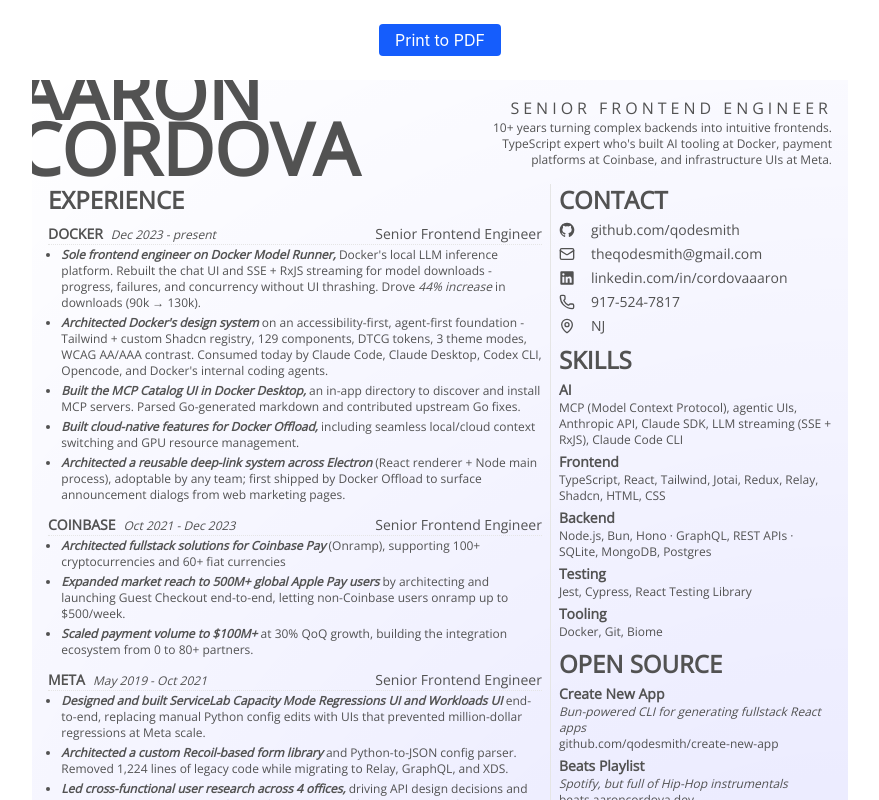
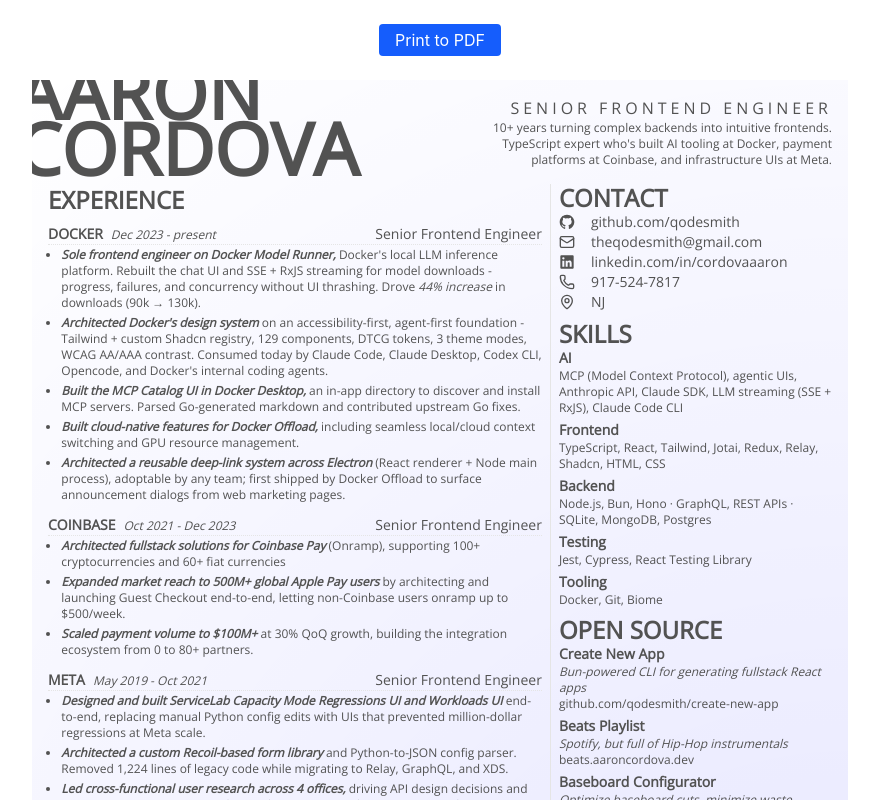
Before and after one commit to qodesmith/resume, a React (Vite) app: page / in a window 1280 px wide. Shown: the top 800 px of the page, without its empty margins (200-1079 px from the left). Built offline with nearby package versions, Linux system fonts and the light colour scheme.

Commit message:
Save space in the Contact section

```diff
--- a/src/components/custom/ContactSection.tsx
+++ b/src/components/custom/ContactSection.tsx
@@ -8,7 +8,7 @@
 
 export function ContactSection() {
   return (
-    <MetadataSection title="Contact">
+    <MetadataSection title="Contact" tight>
       <ContactRow
         icon={
           <div className="h-4 w-4">
--- a/src/components/custom/MetadataSection.tsx
+++ b/src/components/custom/MetadataSection.tsx
@@ -3,14 +3,16 @@
 export function MetadataSection({
   title,
   children,
+  tight,
 }: {
   title: string
   children: ReactNode
+  tight?: boolean
 }) {
   return (
     <section>
-      <h2 className="py-1 font-bold text-2xl uppercase first:pt-0">{title}</h2>
-      <div className="flex flex-col gap-1">{children}</div>
+      <h2 className="font-bold text-2xl uppercase leading-7">{title}</h2>
+      <div className={`flex flex-col ${tight ? '' : 'gap-1'}`}>{children}</div>
     </section>
   )
 }
```
